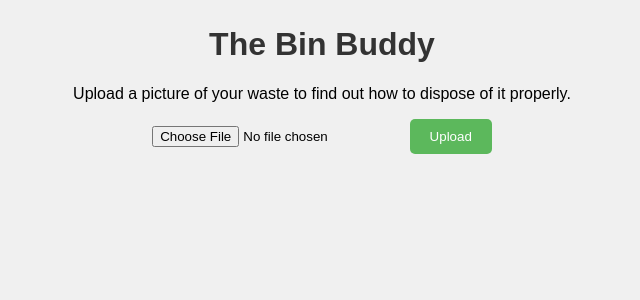
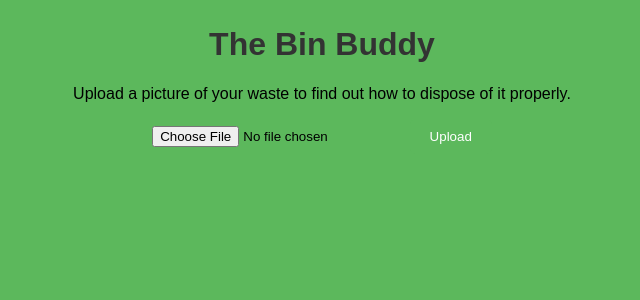
Before and after one commit to weezyswizards/The-Bin-Buddy, a Flask app: page / in a window 1280 px wide. Shown: the top 300 px of the page, without its empty margins (318-958 px from the left). Run offline with Flask 3, Linux system fonts and the light colour scheme.

Commit message:
Update style.css

```diff
--- a/static/style.css
+++ b/static/style.css
@@ -1,6 +1,6 @@
 body {
     font-family: Arial, sans-serif;
-    background-color: #f0f0f0;
+    background-color: #5cb85c;
     margin: 0;
     padding: 0;
 }
```
